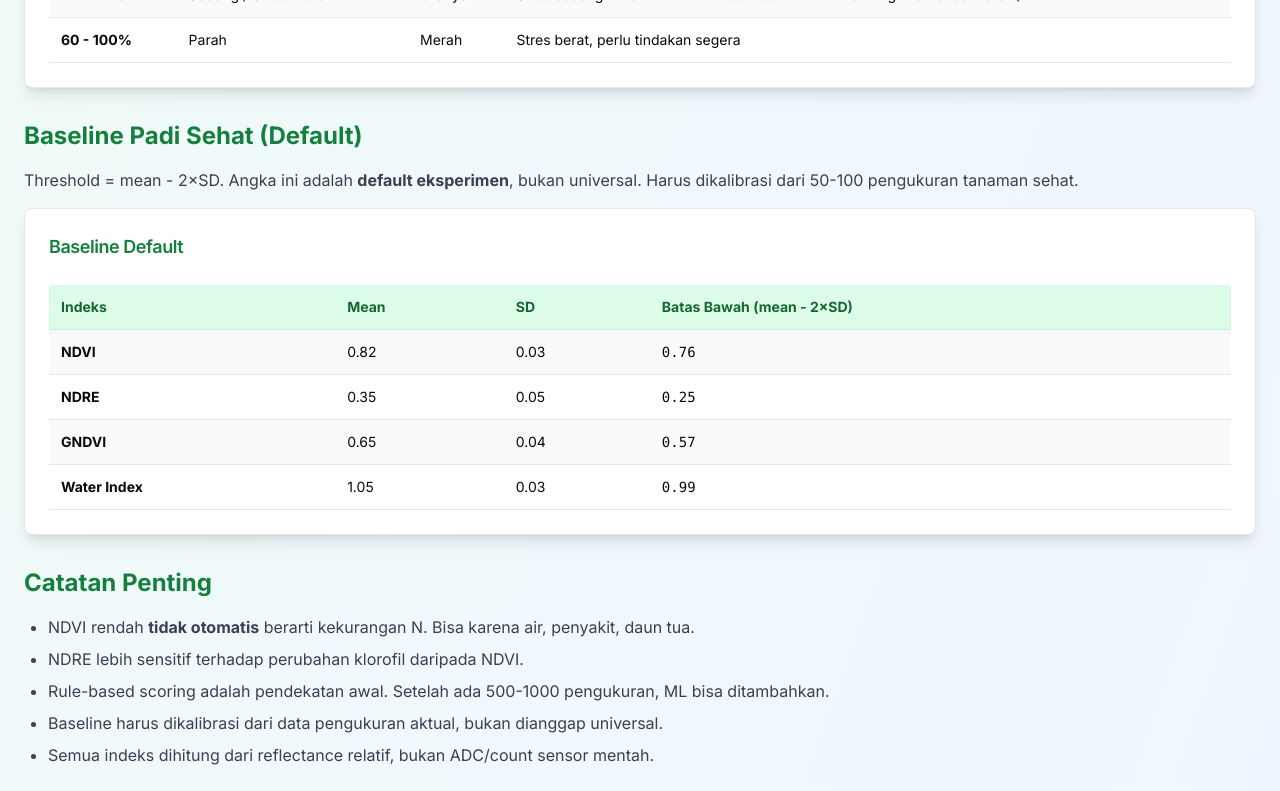
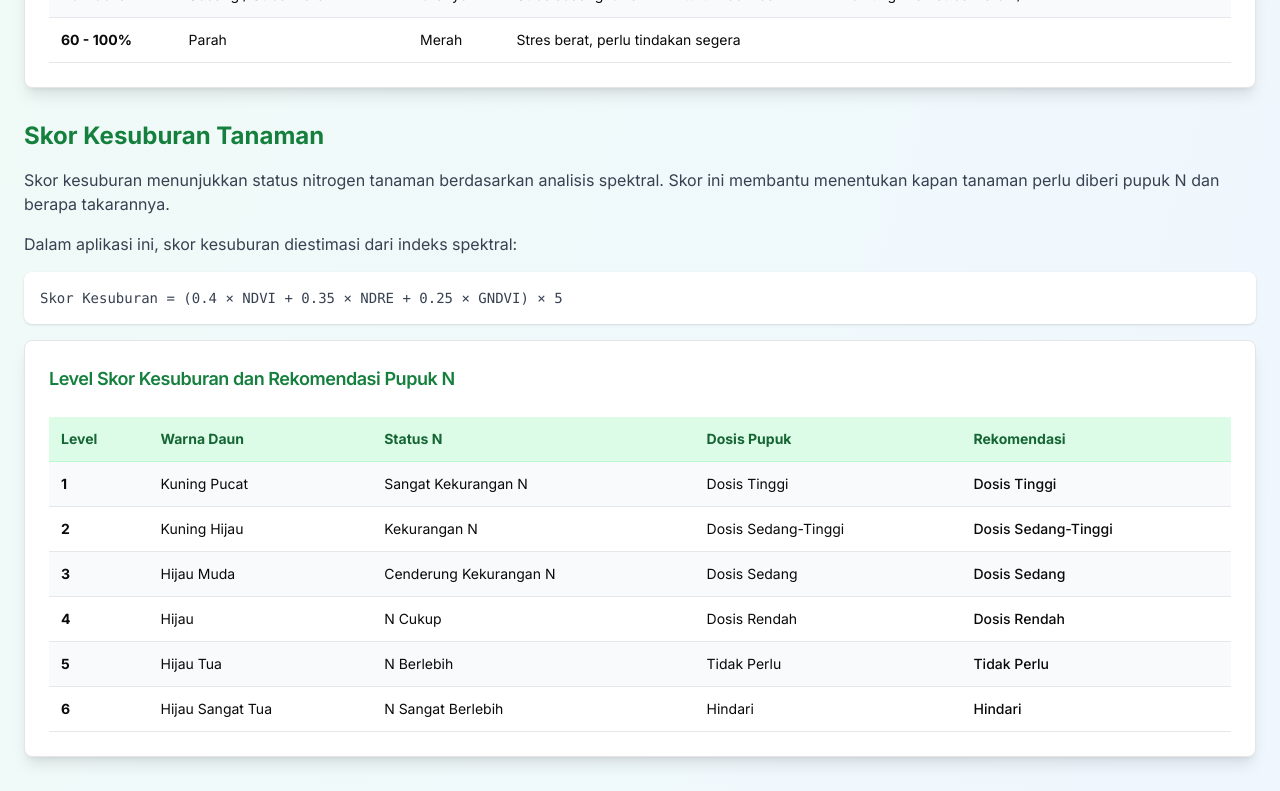
Before and after one commit to iqbalai55/datahara-padi-app, a Next.js app: page /panduan/padi in a window 1280 px wide. Shown: the part 2960-3751 px from the top of the page. Built offline with nearby package versions, Linux system fonts and the light colour scheme.

Commit message:
Add BWD scoring system for plant fertility analysis

```diff
--- a/src/app/kebun/[id]/page.js
+++ b/src/app/kebun/[id]/page.js
@@ -4,6 +4,7 @@ import { useParams } from 'next/navigation';
 import { doc, onSnapshot } from 'firebase/firestore';
 import { db } from '@/app/utils/firebase';
 import { getBaseline, getPlants } from '@/app/utils/baseline';
+import { computeBwdScore, getBwdLevel, BWD_LEVELS } from '@/app/utils/bwdScoring';
 import { LineChart, Line, XAxis, YAxis, CartesianGrid, Tooltip, ResponsiveContainer } from 'recharts';
 import moment from 'moment';
 
@@ -325,7 +326,8 @@ export default function Lokasi() {
   samplingData.forEach((sample) => {
     const idx = computeSpectralIndices(sample);
     const s = computeStressScore(idx, baseline);
-    historyForCharts[sample.time] = { ndvi: idx.ndvi, ndre: idx.ndre, gndvi: idx.gndvi, waterIndex: idx.waterIndex, stressScore: s.score };
+    const bwd = computeBwdScore(idx.ndvi, idx.ndre, idx.gndvi);
+    historyForCharts[sample.time] = { ndvi: idx.ndvi, ndre: idx.ndre, gndvi: idx.gndvi, waterIndex: idx.waterIndex, stressScore: s.score, bwdScore: bwd };
   });
 
   const hstText = status?.hst
@@ -338,25 +340,66 @@ export default function Lokasi() {
     <div className="min-h-screen bg-white py-4 px-4 sm:px-6 lg:px-8">
       <div className="max-w-3xl mx-auto">
         <ModeSwitch mode={mode} onToggle={toggleMode} />
-        <h1 className="text-2xl font-bold mb-2 pb-2 border-b border-gray-300">{plantName || L.title}</h1>
-        <p className="text-sm text-gray-500 mb-6">{hstText}</p>
+        <h1 className="text-2xl font-bold mb-6 pb-2 border-b border-gray-300">{plantName || L.title}</h1>
 
-        {/* Kondisi Tanaman */}
+        {/* Analisis Kondisi */}
+        {(() => {
+          const bwdScore = computeBwdScore(indices.ndvi, indices.ndre, indices.gndvi);
+          const bwdLevel = getBwdLevel(bwdScore);
+
+          const issues = [];
+
+          // Butuh pupuk?
+          if (bwdLevel.level <= 3) {
+            issues.push({ text: bwdLevel.rekomendasi, color: bwdLevel.level <= 2 ? 'text-red-600' : 'text-orange-600', icon: '!' });
+          } else if (bwdLevel.level >= 5) {
+            issues.push({ text: bwdLevel.rekomendasi, color: 'text-blue-600', icon: '!' });
+          }
+
+          // Butuh air?
+          if (stress.waterStress > 0.3) {
+            issues.push({ text: L.interpItems.water, color: 'text-orange-600', icon: '!' });
+          }
+
+          // Sehat
+          if (issues.length === 0) {
+            issues.push({ text: L.interpItems.healthy, color: 'text-green-600', icon: '✓' });
+          }
+
+          const statusColor = condition.color.includes('green') ? '#16a34a' : condition.color.includes('yellow') ? '#eab308' : condition.color.includes('orange') ? '#ea580c' : '#dc2626';
+          const levelColor = bwdLevel.color.includes('green') ? '#16a34a' : bwdLevel.color.includes('blue') ? '#2563eb' : bwdLevel.color.includes('orange') ? '#ea580c' : bwdLevel.color.includes('purple') ? '#9333ea' : '#dc2626';
+
+          return (
             <div className={`${condition.bg} mb-4 p-4 rounded-2xl`}>
-          <h2 className="text-lg font-semibold inline-block px-3 py-1 rounded-full mb-4">{L.conditionTitle}</h2>
               <div className="text-center mb-4">
-            <span className={`text-3xl font-bold ${condition.color}`}>{condition.label}</span>
+                <div className="text-5xl font-bold mb-1" style={{ color: statusColor }}>{condition.label}</div>
+                <div className="text-2xl font-bold" style={{ color: levelColor }}>Level {bwdLevel.level} — {bwdLevel.condition}</div>
               </div>
-          <div className="space-y-1 text-sm">
-            <div className="flex justify-between">
-              <span className="text-gray-600">{L.stressLabel}:</span>
-              <span className={`font-bold ${getColorClass(stress.score)}`}>{(stress.score * 100).toFixed(1)}%</span>
+
+              <div className="bg-white rounded-xl p-3 mb-3 grid grid-cols-2 gap-2 text-xs">
+                <div className="text-center">
+                  <div className="text-gray-500">Status N</div>
+                  <div className="font-medium">{bwdLevel.nitrogenStatus}</div>
                 </div>
-            <div className="w-full bg-gray-200 rounded-full h-3">
-              <div className={`h-3 rounded-full transition-all duration-500 ${getStressBarColor(stress.score)}`} style={{ width: `${Math.min(100, stress.score * 100)}%` }} />
+                <div className="text-center">
+                  <div className="text-gray-500">Dosis Pupuk</div>
+                  <div className="font-medium">{bwdLevel.dosis}</div>
                 </div>
               </div>
+
+              <div className="bg-white rounded-xl p-3">
+                <ul className="text-sm space-y-1">
+                  {issues.map((item, i) => (
+                    <li key={i} className={`${item.color} flex items-start gap-2`}>
+                      <span className="font-bold">{item.icon}</span>
+                      <span>{item.text}</span>
+                    </li>
+                  ))}
+                </ul>
               </div>
+            </div>
+          );
+        })()}
 
         {/* Hasil Pemeriksaan */}
         <div className="bg-blue-50 mb-4 p-4 rounded-2xl">
@@ -376,47 +419,6 @@ export default function Lokasi() {
             </div>
           </div>
         </div>
-
-        {/* Detail Kondisi */}
-        <div className="bg-amber-50 mb-4 p-4 rounded-2xl">
-          <h2 className="text-lg font-semibold bg-amber-200 inline-block px-3 py-1 rounded-full mb-4">{L.detailTitle}</h2>
-          <StressBar label={L.ndviBar} value={indices.ndvi} baseline={baseline.ndvi} direction="below" labels={L} />
-          <StressBar label={L.ndreBar} value={indices.ndre} baseline={baseline.ndre} direction="below" labels={L} />
-          <StressBar label={L.gndviBar} value={indices.gndvi} baseline={baseline.gndvi} direction="below" labels={L} />
-          <StressBar label={L.waterBar} value={indices.waterIndex} baseline={baseline.waterIndex} direction="both" labels={L} />
-
-          <div className="mt-4 p-3 bg-white rounded-xl">
-            <h3 className="text-sm font-semibold text-gray-700 mb-2">{L.interpTitle}</h3>
-            <ul className="text-sm text-gray-600 space-y-1">
-              {stress.ndviStress > 0.3 && <li>• {L.interpItems.ndvi}</li>}
-              {stress.ndreStress > 0.3 && <li>• {L.interpItems.ndre}</li>}
-              {stress.gndviStress > 0.3 && <li>• {L.interpItems.gndvi}</li>}
-              {stress.waterStress > 0.3 && <li>• {L.interpItems.water}</li>}
-              {stress.score < STRESS_THRESHOLDS.healthy && <li className="text-green-600 font-medium">• {L.interpItems.healthy}</li>}
-            </ul>
-          </div>
-        </div>
-
-        {/* Batas Normal */}
-        <div className="bg-gray-50 mb-4 p-4 rounded-2xl">
-          <h2 className="text-lg font-semibold bg-gray-200 inline-block px-3 py-1 rounded-full mb-3">{L.baselineTitle}</h2>
-          <div className="grid grid-cols-2 gap-2 text-sm">
-            <div className="bg-white p-2 rounded-lg"><span className="font-medium">{L.baselineLabels.ndvi}:</span> {baseline.ndvi.mean} ± {baseline.ndvi.sd}</div>
-            <div className="bg-white p-2 rounded-lg"><span className="font-medium">{L.baselineLabels.ndre}:</span> {baseline.ndre.mean} ± {baseline.ndre.sd}</div>
-            <div className="bg-white p-2 rounded-lg"><span className="font-medium">{L.baselineLabels.gndvi}:</span> {baseline.gndvi.mean} ± {baseline.gndvi.sd}</div>
-            <div className="bg-white p-2 rounded-lg"><span className="font-medium">{L.baselineLabels.water}:</span> {baseline.waterIndex.mean} ± {baseline.waterIndex.sd}</div>
-          </div>
-          <p className="text-xs text-gray-400 mt-2">{L.baselineNote}</p>
-        </div>
-
-        {/* Grafik */}
-        <div className="grid grid-cols-1 gap-4">
-          <CustomChart data={historyForCharts} color="#22c55e" title={L.chartTitles.ndvi} dataKey="ndvi" />
-          <CustomChart data={historyForCharts} color="#6366f1" title={L.chartTitles.ndre} dataKey="ndre" />
-          <CustomChart data={historyForCharts} color="#10b981" title={L.chartTitles.gndvi} dataKey="gndvi" />
-          <CustomChart data={historyForCharts} color="#3b82f6" title={L.chartTitles.water} dataKey="waterIndex" />
-          <CustomChart data={historyForCharts} color="#f59e0b" title={L.chartTitles.stress} dataKey="stressScore" />
-        </div>
       </div>
     </div>
   );
--- a/src/app/panduan/padi/page.js
+++ b/src/app/panduan/padi/page.js
@@ -62,6 +62,15 @@ const stressScoring = [
   { range: '20 - 40%', condition: 'Ringan', color: 'Kuning', description: 'Stres ringan, perlu monitoring' },
   { range: '40 - 60%', condition: 'Sedang / Stres Klorofil', color: 'Oranye', description: 'Stres sedang. Jika NDRE turun lebih dari NDVI → kemungkinan stres klorofil/N' },
   { range: '60 - 100%', condition: 'Parah', color: 'Merah', description: 'Stres berat, perlu tindakan segera' },
+];
+
+const bwdScoring = [
+  { score: '1', condition: 'Sangat Kekurangan N', color: 'Kuning Pucat', description: 'Pemupukan N segera', rekomendasi: 'Dosis Tinggi' },
+  { score: '2', condition: 'Kekurangan N', color: 'Kuning Hijau', description: 'Perlu pemupukan N', rekomendasi: 'Dosis Sedang-Tinggi' },
+  { score: '3', condition: 'Cenderung Kekurangan N', color: 'Hijau Muda', description: 'Pertimbangkan pemupukan N', rekomendasi: 'Dosis Sedang' },
+  { score: '4', condition: 'N Cukup', color: 'Hijau', description: 'Pertahankan', rekomendasi: 'Dosis Rendah' },
+  { score: '5', condition: 'N Berlebih', color: 'Hijau Tua', description: 'Jangan tambah N', rekomendasi: 'Tidak Perlu' },
+  { score: '6', condition: 'N Sangat Berlebih', color: 'Hijau Sangat Tua', description: 'Hindari tambahan N', rekomendasi: 'Hindari' },
 ];
 
 const StreakTable = ({ title, headers, data, renderRow }) => (
@@ -161,6 +170,33 @@ export default function PanduanPadi() {
         )}
       />
 
+      <h2 className="text-2xl font-bold text-green-700 mt-8 mb-4">Skor Kesuburan Tanaman</h2>
+      <p className="mb-4 text-base text-gray-700">
+        Skor kesuburan menunjukkan status nitrogen tanaman berdasarkan analisis spektral.
+        Skor ini membantu menentukan kapan tanaman perlu diberi pupuk N dan berapa takarannya.
+      </p>
+      <p className="mb-4 text-base text-gray-700">
+        Dalam aplikasi ini, skor kesuburan diestimasi dari indeks spektral:
+      </p>
+      <div className="bg-white p-4 rounded-lg shadow mb-4 text-sm font-mono text-gray-700">
+        Skor Kesuburan = (0.4 × NDVI + 0.35 × NDRE + 0.25 × GNDVI) × 5
+      </div>
+
+      <StreakTable
+        title="Level Skor Kesuburan dan Rekomendasi Pupuk N"
+        headers={['Level', 'Warna Daun', 'Status N', 'Dosis Pupuk', 'Rekomendasi']}
+        data={bwdScoring}
+        renderRow={(row, i) => (
+          <>
+            <td className="p-3 border-b border-gray-200 font-bold">{row.score}</td>
+            <td className="p-3 border-b border-gray-200">{row.color}</td>
+            <td className="p-3 border-b border-gray-200">{row.condition}</td>
+            <td className="p-3 border-b border-gray-200">{row.rekomendasi}</td>
+            <td className="p-3 border-b border-gray-200 font-medium">{row.rekomendasi}</td>
+          </>
+        )}
+      />
+
       <h2 className="text-2xl font-bold text-green-700 mt-8 mb-4">Baseline Padi Sehat (Default)</h2>
       <p className="mb-4 text-base text-gray-700">
         Threshold = mean - 2×SD. Angka ini adalah <strong>default eksperimen</strong>, bukan universal.
--- a/src/app/sampling/[id]/page.js
+++ b/src/app/sampling/[id]/page.js
@@ -5,6 +5,7 @@ import { useParams } from 'next/navigation';
 import { doc, onSnapshot, deleteField, updateDoc } from 'firebase/firestore';
 import { db } from '@/app/utils/firebase';
 import { getBaseline, getPlants } from '@/app/utils/baseline';
+import { computeBwdScore, getBwdLevel, BWD_LEVELS } from '@/app/utils/bwdScoring';
 import { ResponsiveContainer, LineChart, Line, XAxis, YAxis, Tooltip, Legend } from 'recharts';
 import { Download, Trash2 } from 'lucide-react';
 
--- a/src/app/settings/page.js
+++ b/src/app/settings/page.js
@@ -184,6 +184,31 @@ export default function Settings() {
           <p className="text-xs text-gray-400 mt-3">Bobot saat ini hardcoded. Ubah di kode jika diperlukan.</p>
         </div>
 
+        {/* BWD Weights */}
+        <div className="bg-white rounded-xl shadow-md p-5 mb-4">
+          <h2 className="text-lg font-bold text-gray-800 mb-3">Bobot Skor Kesuburan</h2>
+          <p className="text-xs text-gray-500 mb-3">Bobot untuk menghitung skor kesuburan tanaman</p>
+          <div className="space-y-3">
+            <div className="flex items-center justify-between">
+              <span className="text-sm text-gray-700">NDVI (Vigor)</span>
+              <span className="text-sm font-mono bg-gray-100 px-2 py-0.5 rounded">0.40</span>
+            </div>
+            <div className="flex items-center justify-between">
+              <span className="text-sm text-gray-700">NDRE (Klorofil / N)</span>
+              <span className="text-sm font-mono bg-gray-100 px-2 py-0.5 rounded">0.35</span>
+            </div>
+            <div className="flex items-center justify-between">
+              <span className="text-sm text-gray-700">GNDVI (Kehijauan)</span>
+              <span className="text-sm font-mono bg-gray-100 px-2 py-0.5 rounded">0.25</span>
+            </div>
+          </div>
+          <div className="mt-3 bg-cyan-50 rounded-lg p-3 text-xs text-gray-600">
+            <p className="font-medium mb-1">Formula:</p>
+            <code className="font-mono">Skor Kesuburan = (0.4 × NDVI + 0.35 × NDRE + 0.25 × GNDVI) × 5</code>
+          </div>
+          <p className="text-xs text-gray-400 mt-3">Bobot saat ini hardcoded. Ubah di kode jika diperlukan.</p>
+        </div>
+
         {/* Default Reference */}
         <div className="bg-blue-50 rounded-xl shadow-md p-5 mb-4">
           <h2 className="text-lg font-bold text-blue-800 mb-3">Referensi Default</h2>
--- /dev/null
+++ b/src/app/utils/bwdScoring.js
@@ -0,0 +1,106 @@
+const BWD_LEVELS = [
+  {
+    level: 1,
+    min: 1,
+    max: 2,
+    condition: 'Sangat Rendah',
+    color: 'text-red-700',
+    bg: 'bg-red-100',
+    barColor: 'bg-red-600',
+    leafColor: 'Kuning Pucat',
+    nitrogenStatus: 'Sangat Kekurangan N',
+    rekomendasi: 'Pemupukan N segera diperlukan',
+    dosis: 'Tinggi'
+  },
+  {
+    level: 2,
+    min: 2,
+    max: 3,
+    condition: 'Rendah',
+    color: 'text-red-600',
+    bg: 'bg-red-50',
+    barColor: 'bg-red-500',
+    leafColor: 'Kuning Hijau',
+    nitrogenStatus: 'Kekurangan N',
+    rekomendasi: 'Perlu pemupukan N',
+    dosis: 'Sedang-Tinggi'
+  },
+  {
+    level: 3,
+    min: 3,
+    max: 4,
+    condition: 'Cenderung Rendah',
+    color: 'text-orange-600',
+    bg: 'bg-orange-50',
+    barColor: 'bg-orange-500',
+    leafColor: 'Hijau Muda',
+    nitrogenStatus: 'Cenderung Kekurangan N',
+    rekomendasi: 'Pertimbangkan pemupukan N',
+    dosis: 'Sedang'
+  },
+  {
+    level: 4,
+    min: 4,
+    max: 5,
+    condition: 'Cukup',
+    color: 'text-green-600',
+    bg: 'bg-green-50',
+    barColor: 'bg-green-500',
+    leafColor: 'Hijau',
+    nitrogenStatus: 'N Cukup',
+    rekomendasi: 'Pertahankan, tidak perlu menambah N segera',
+    dosis: 'Rendah'
+  },
+  {
+    level: 5,
+    min: 5,
+    max: 6,
+    condition: 'Tinggi',
+    color: 'text-blue-600',
+    bg: 'bg-blue-50',
+    barColor: 'bg-blue-500',
+    leafColor: 'Hijau Tua',
+    nitrogenStatus: 'N Berlebih',
+    rekomendasi: 'Jangan menambah N',
+    dosis: 'Tidak Perlu'
+  },
+  {
+    level: 6,
+    min: 6,
+    max: 7,
+    condition: 'Sangat Tinggi',
+    color: 'text-purple-600',
+    bg: 'bg-purple-50',
+    barColor: 'bg-purple-500',
+    leafColor: 'Hijau Sangat Tua',
+    nitrogenStatus: 'N Sangat Berlebih',
+    rekomendasi: 'Hindari tambahan N',
+    dosis: 'Hindari'
+  }
+];
+
+function getBwdLevel(value) {
+  const rounded = Math.round(value);
+  for (const level of BWD_LEVELS) {
+    if (rounded >= level.min && rounded < level.max) {
+      return level;
+    }
+  }
+  return BWD_LEVELS[BWD_LEVELS.length - 1];
+}
+
+function computeBwdScore(ndvi, ndre, gndvi) {
+  const ndviNorm = Math.max(0, Math.min(1, ndvi));
+  const ndreNorm = Math.max(0, Math.min(1, ndre));
+  const gndviNorm = Math.max(0, Math.min(1, gndvi));
+
+  const bwdRaw = (0.4 * ndviNorm + 0.35 * ndreNorm + 0.25 * gndviNorm) * 5;
+
+  return Math.max(1, Math.min(6, bwdRaw));
+}
+
+function getBwdBarWidth(score) {
+  return Math.min(100, (score / 6) * 100);
+}
+
+export { BWD_LEVELS, getBwdLevel, computeBwdScore, getBwdBarWidth };
```
Also changed, not shown: 2 other files (tests, documents, lock files or other folders). Lines whose indentation alone changed are shown as unchanged.
